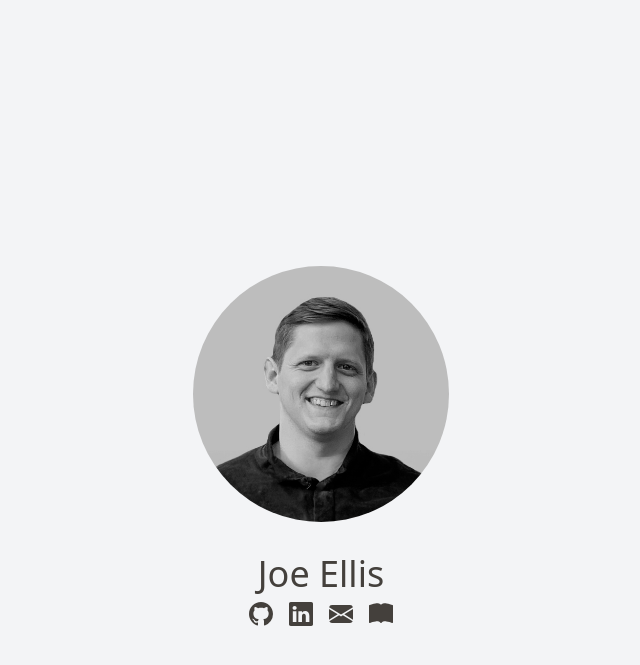
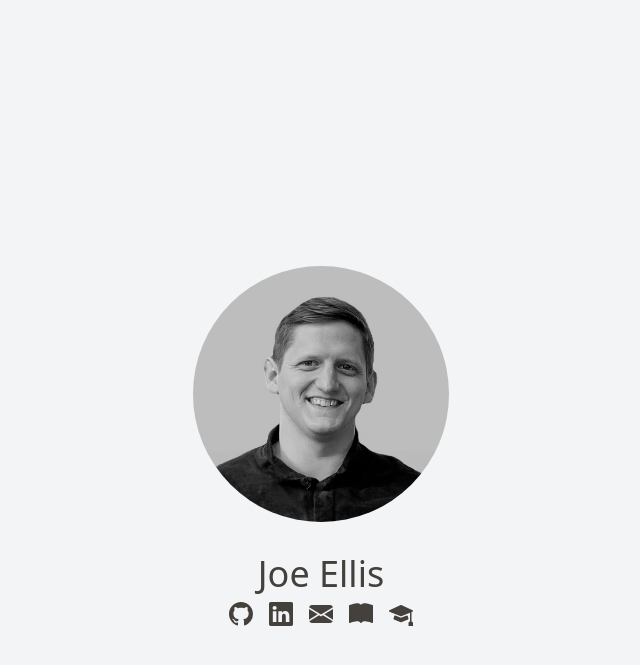
Before and after one commit to ellisjoe/ellisjoe.github.io, a Jekyll site: the page built from index.md, in a window 1280 px wide. Shown: the top 665 px of the page, without its empty margins (319-959 px from the left). Built offline with Jekyll 4.4.1, drawn with Linux system fonts in a browser that asks for light colours; nearby versions of some CDN libraries.

Commit message:
Add Thesis link

```diff
--- a/_layouts/home.html
+++ b/_layouts/home.html
@@ -37,6 +37,12 @@
                     <path d="M8 1.783C7.015.936 5.587.81 4.287.94c-1.514.153-3.042.672-3.994 1.105A.5.5 0 0 0 0 2.5v11a.5.5 0 0 0 .707.455c.882-.4 2.303-.881 3.68-1.02 1.409-.142 2.59.087 3.223.877a.5.5 0 0 0 .78 0c.633-.79 1.814-1.019 3.222-.877 1.378.139 2.8.62 3.681 1.02A.5.5 0 0 0 16 13.5v-11a.5.5 0 0 0-.293-.455c-.952-.433-2.48-.952-3.994-1.105C10.413.809 8.985.936 8 1.783"/>
                 </svg>
             </a>
+            <a title="Thesis" href="/thesis.pdf" class="visited:fill-stone-700">
+                <svg class="w-10 p-2" viewBox="0 0 16 16">
+                    <path d="M8.211 2.047a.5.5 0 0 0-.422 0l-7.5 3.5a.5.5 0 0 0 .025.917l7.5 3a.5.5 0 0 0 .372 0L14 7.14V13a1 1 0 0 0-1 1v2h3v-2a1 1 0 0 0-1-1V6.739l.686-.275a.5.5 0 0 0 .025-.917z"/>
+                    <path d="M4.176 9.032a.5.5 0 0 0-.656.327l-.5 1.7a.5.5 0 0 0 .294.605l4.5 1.8a.5.5 0 0 0 .372 0l4.5-1.8a.5.5 0 0 0 .294-.605l-.5-1.7a.5.5 0 0 0-.656-.327L8 10.466z"/>
+                </svg>
+            </a>
         </div>
     </div>
 </div>
```
Also changed, not shown: 1 other file.
